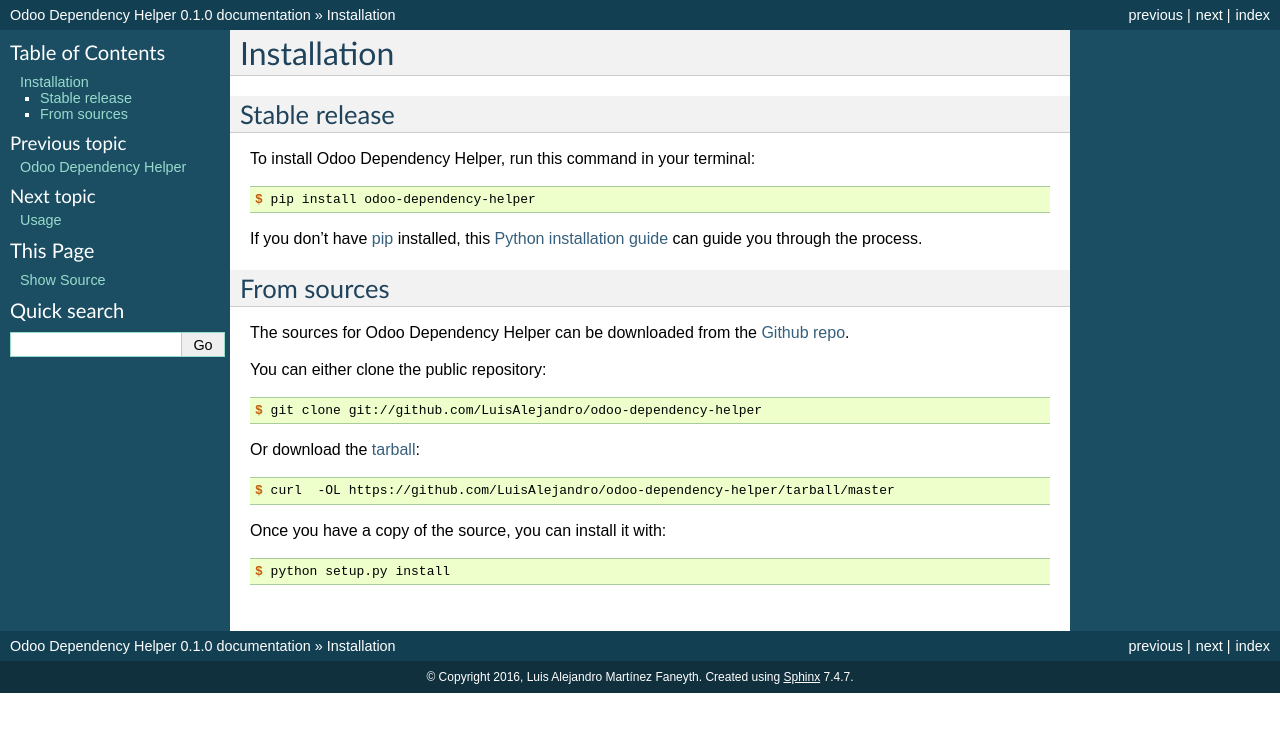
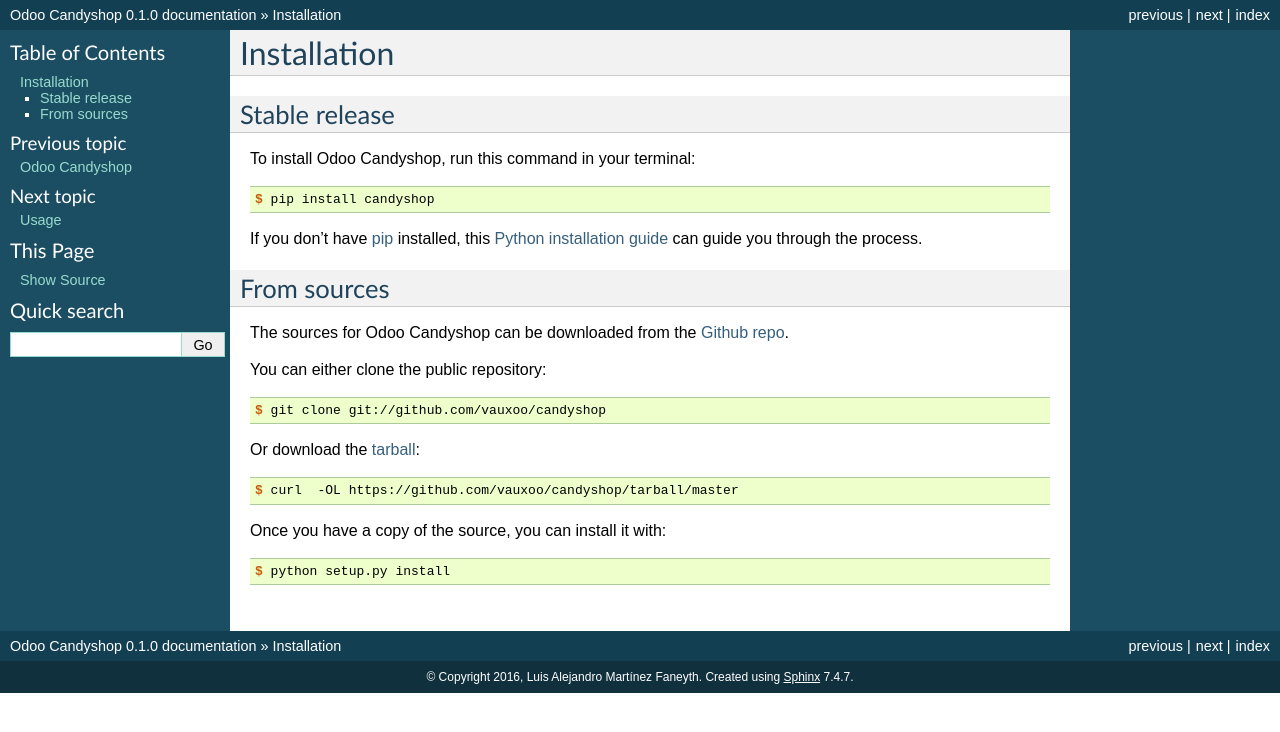
Before and after one commit to sports-man/CandyShop-Odoo, a Sphinx documentation site: the page built from docs/installation.rst, in a window 1280 px wide. Shown: the top 732 px of the page. Built offline with Sphinx 7.4.7, drawn with Linux system fonts in a browser that asks for light colours; the version number is read from the project's files by our own code.

```diff
--- a/HISTORY.rst
+++ b/HISTORY.rst
@@ -2,7 +2,7 @@
 History
 =======
 
-0.1.0 (2016-05-30)
+0.1.0 (2016-05-26)
 ------------------
 
 * First release on PyPI.
--- a/docs/conf.py
+++ b/docs/conf.py
@@ -1,7 +1,7 @@
 #!/usr/bin/env python
 # -*- coding: utf-8 -*-
 #
-# odoo-dependency-helper documentation build configuration file, created by
+# candyshop documentation build configuration file, created by
 # sphinx-quickstart on Tue Jul  9 22:26:36 2013.
 #
 # This file is execfile()d with the current directory set to its
@@ -31,7 +31,7 @@ project_root = os.path.dirname(cwd)
 # version is used.
 sys.path.insert(0, project_root)
 
-import odoo-dependency-helper
+import candyshop
 
 # -- General configuration ---------------------------------------------
 
@@ -55,7 +55,7 @@ source_suffix = '.rst'
 master_doc = 'index'
 
 # General information about the project.
-project = u'Odoo Dependency Helper'
+project = u'Odoo Candyshop'
 copyright = u'2016, Luis Alejandro Martínez Faneyth'
 
 # The version info for the project you're documenting, acts as replacement
@@ -63,9 +63,9 @@ copyright = u'2016, Luis Alejandro Martínez Faneyth'
 # the built documents.
 #
 # The short X.Y version.
-version = odoo-dependency-helper.__version__
+version = candyshop.__version__
 # The full version, including alpha/beta/rc tags.
-release = odoo-dependency-helper.__version__
+release = candyshop.__version__
 
 # The language for content autogenerated by Sphinx. Refer to documentation
 # for a list of supported languages.
@@ -188,7 +188,7 @@ html_static_path = ['_static']
 #html_file_suffix = None
 
 # Output file base name for HTML help builder.
-htmlhelp_basename = 'odoo-dependency-helperdoc'
+htmlhelp_basename = 'candyshopdoc'
 
 
 # -- Options for LaTeX output ------------------------------------------
@@ -208,8 +208,8 @@ latex_elements = {
 # (source start file, target name, title, author, documentclass
 # [howto/manual]).
 latex_documents = [
-    ('index', 'odoo-dependency-helper.tex',
-     u'Odoo Dependency Helper Documentation',
+    ('index', 'candyshop.tex',
+     u'Odoo Candyshop Documentation',
      u'Luis Alejandro Martínez Faneyth', 'manual'),
 ]
 
@@ -239,8 +239,8 @@ latex_documents = [
 # One entry per manual page. List of tuples
 # (source start file, name, description, authors, manual section).
 man_pages = [
-    ('index', 'odoo-dependency-helper',
-     u'Odoo Dependency Helper Documentation',
+    ('index', 'candyshop',
+     u'Odoo Candyshop Documentation',
      [u'Luis Alejandro Martínez Faneyth'], 1)
 ]
 
@@ -254,10 +254,10 @@ man_pages = [
 # (source start file, target name, title, author,
 #  dir menu entry, description, category)
 texinfo_documents = [
-    ('index', 'odoo-dependency-helper',
-     u'Odoo Dependency Helper Documentation',
+    ('index', 'candyshop',
+     u'Odoo Candyshop Documentation',
      u'Luis Alejandro Martínez Faneyth',
-     'odoo-dependency-helper',
+     'candyshop',
      'One line description of project.',
      'Miscellaneous'),
 ]
--- a/docs/index.rst
+++ b/docs/index.rst
@@ -1,9 +1,9 @@
-.. odoo-dependency-helper documentation master file, created by
+.. candyshop documentation master file, created by
    sphinx-quickstart on Tue Jul  9 22:26:36 2013.
    You can adapt this file completely to your liking, but it should at least
    contain the root `toctree` directive.
 
-Welcome to Odoo Dependency Helper's documentation!
+Welcome to Odoo Candyshop's documentation!
 ======================================
 
 Contents:
--- a/docs/installation.rst
+++ b/docs/installation.rst
@@ -8,11 +8,11 @@ Installation
 Stable release
 --------------
 
-To install Odoo Dependency Helper, run this command in your terminal:
+To install Odoo Candyshop, run this command in your terminal:
 
 .. code-block:: console
 
-    $ pip install odoo-dependency-helper
+    $ pip install candyshop
 
 If you don't have `pip`_ installed, this `Python installation guide`_ can guide
 you through the process.
@@ -24,19 +24,19 @@ you through the process.
 From sources
 ------------
 
-The sources for Odoo Dependency Helper can be downloaded from the `Github repo`_.
+The sources for Odoo Candyshop can be downloaded from the `Github repo`_.
 
 You can either clone the public repository:
 
 .. code-block:: console
 
-    $ git clone git://github.com/LuisAlejandro/odoo-dependency-helper
+    $ git clone git://github.com/vauxoo/candyshop
 
 Or download the `tarball`_:
 
 .. code-block:: console
 
-    $ curl  -OL https://github.com/LuisAlejandro/odoo-dependency-helper/tarball/master
+    $ curl  -OL https://github.com/vauxoo/candyshop/tarball/master
 
 Once you have a copy of the source, you can install it with:
 
@@ -45,5 +45,5 @@ Once you have a copy of the source, you can install it with:
     $ python setup.py install
 
 
-.. _Github repo: https://github.com/LuisAlejandro/odoo-dependency-helper
-.. _tarball: https://github.com/LuisAlejandro/odoo-dependency-helper/tarball/master
+.. _Github repo: https://github.com/vauxoo/candyshop
+.. _tarball: https://github.com/vauxoo/candyshop/tarball/master
--- a/docs/usage.rst
+++ b/docs/usage.rst
@@ -2,6 +2,6 @@
 Usage
 =====
 
-To use Odoo Dependency Helper in a project::
+To use Odoo Candyshop in a project::
 
-    import odoo-dependency-helper
+    import candyshop
--- a/setup.cfg
+++ b/setup.cfg
@@ -7,7 +7,7 @@ tag = True
 search = version='{current_version}'
 replace = version='{new_version}'
 
-[bumpversion:file:odoo-dependency-helper/__init__.py]
+[bumpversion:file:candyshop/__init__.py]
 search = __version__ = '{current_version}'
 replace = __version__ = '{new_version}'
 
```
Also changed, not shown: CONTRIBUTING.rst (+12 -12 lines), README.rst (+9 -9 lines), setup.py (+7 -7 lines), candyshop/__init__.py (renamed from odoo-dependency-helper/__init__.py), 8 other files.
